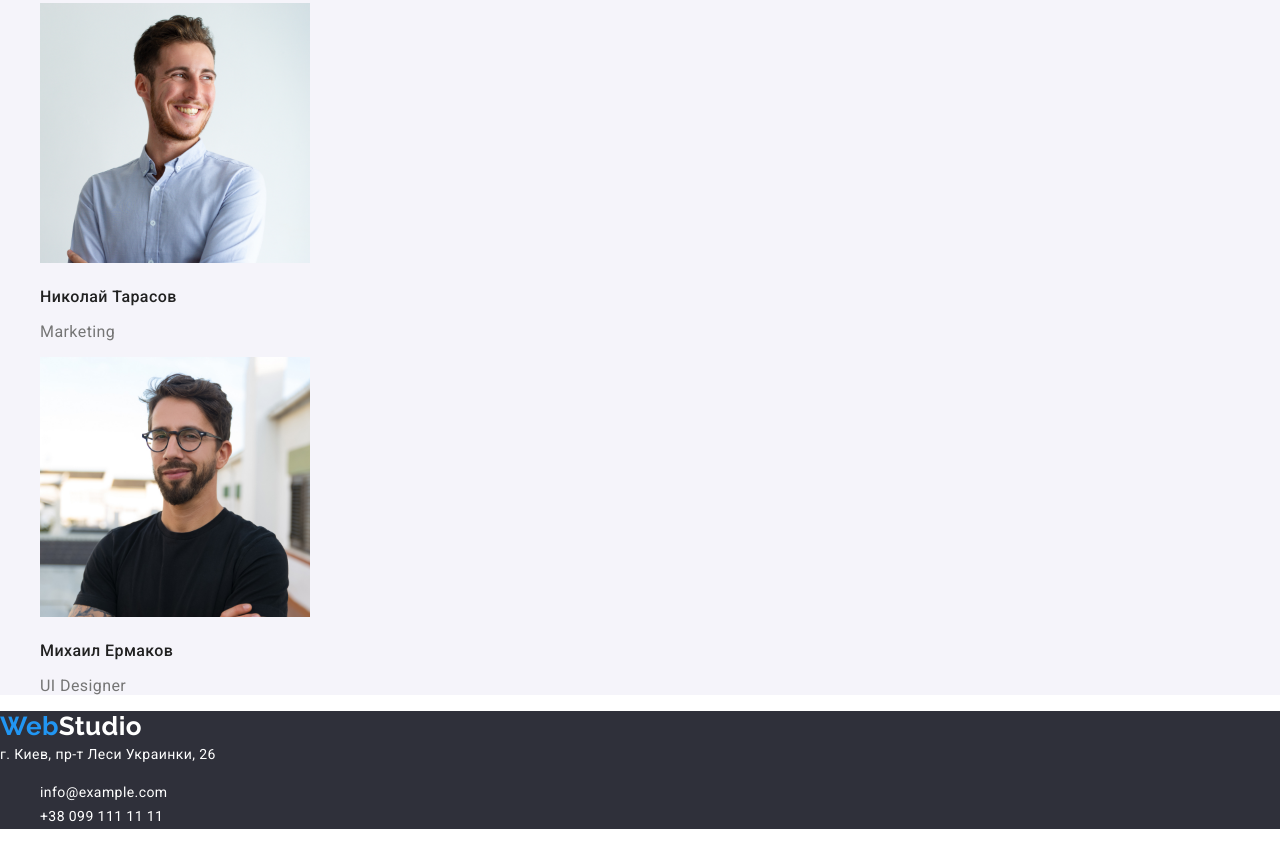
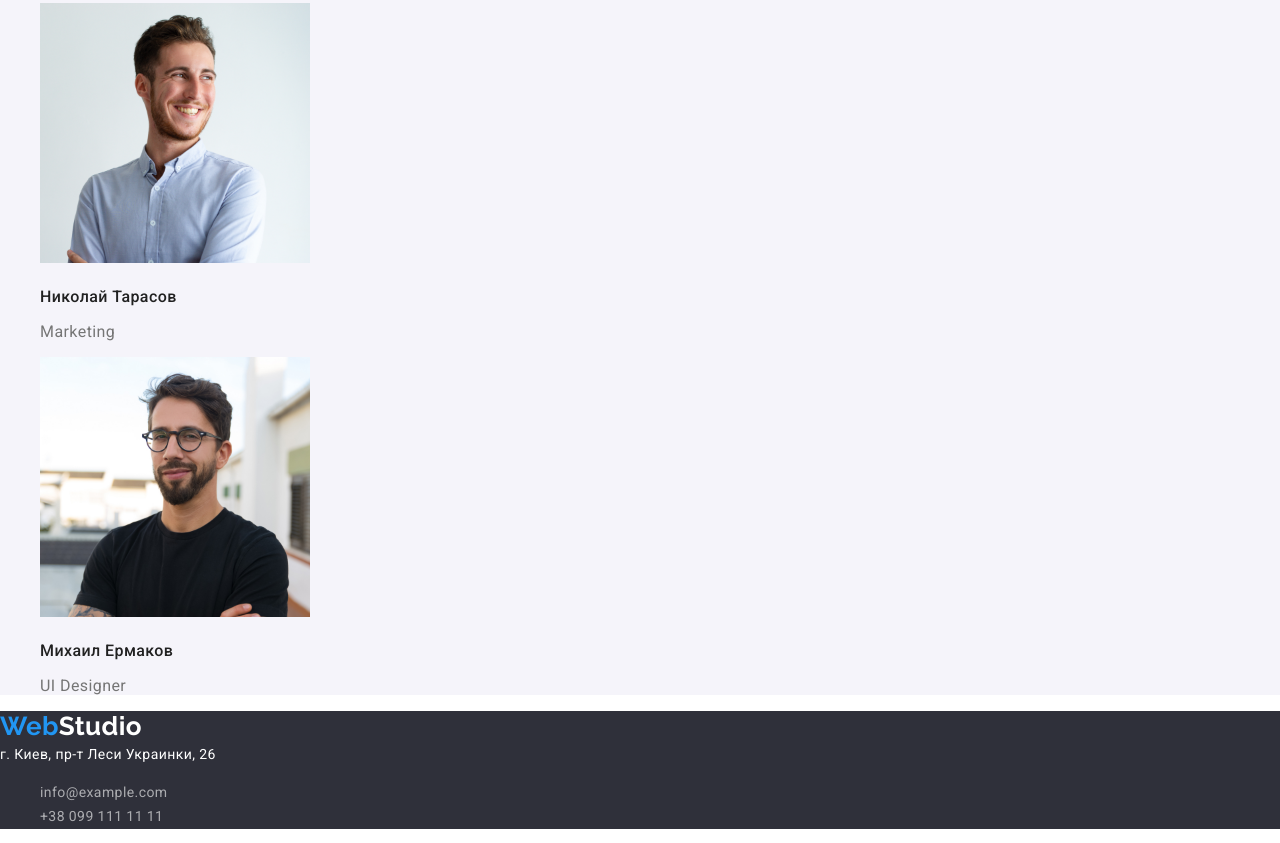
Before and after one commit to Maryna-Skrypnyk/goit-markup-hw-02, a plain HTML site: page index.html in a window 1280 px wide. Shown: the part 2464-3307 px from the top of the page. Drawn offline with nearby package versions, Linux system fonts and the light colour scheme.

Commit message:
Изменяет цвет контактов в футере

```diff
--- a/css/styles.css
+++ b/css/styles.css
@@ -180,7 +180,7 @@ body {
 }
 
 .contacts-footer .contact-footer {
-  color: var(--primary-white-color);
+  color: var(--text-footer);
   text-decoration: none;
 
   font-weight: var(--primary-font-weight);
```
